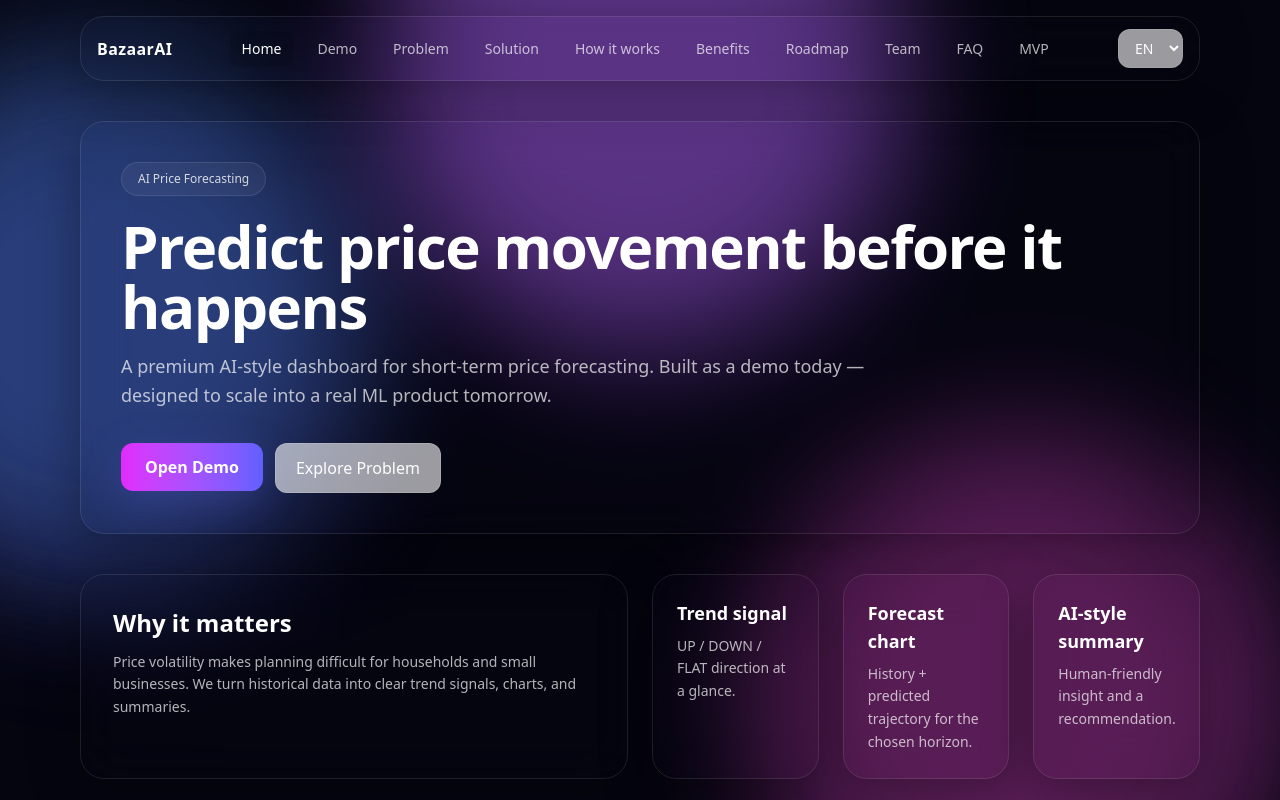
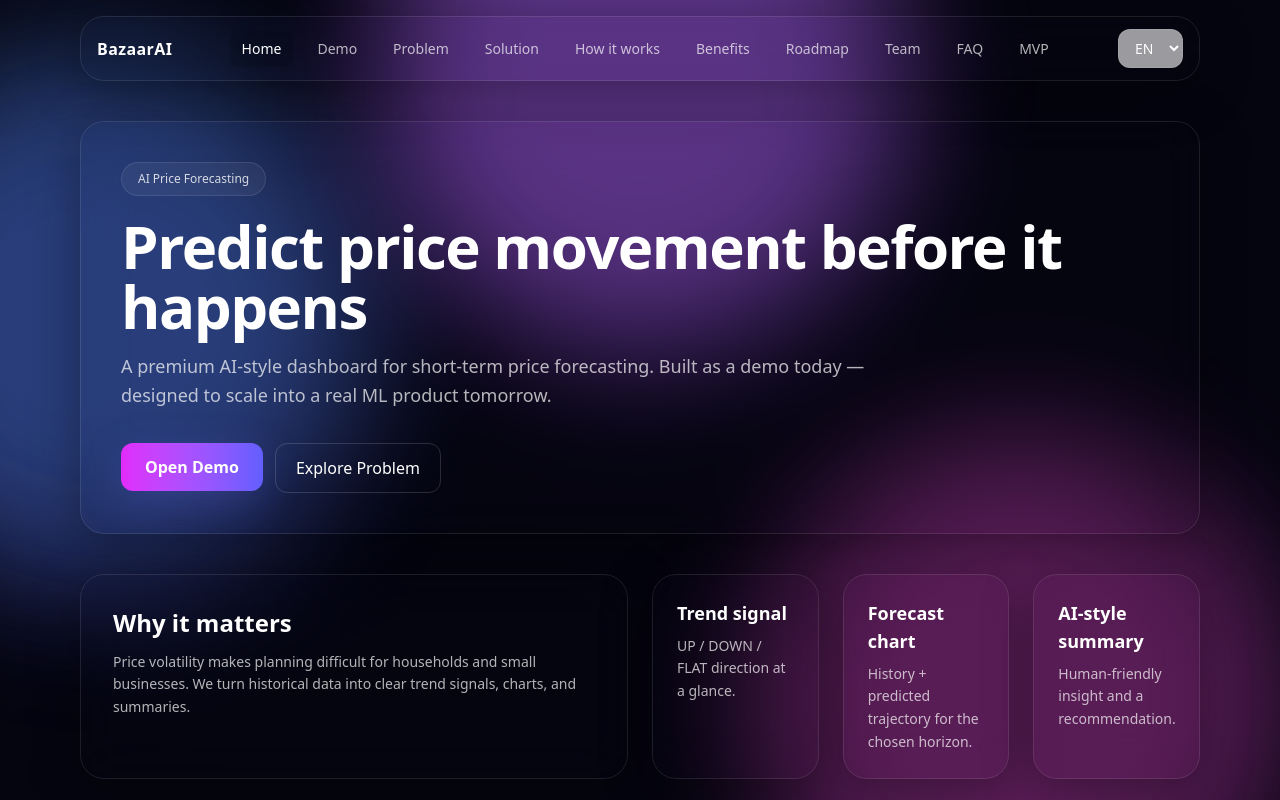
Before and after one commit to Diyorbek-2010/price-forecast-demo, a React (Vite) app in the folder frontend/: page / in a window 1280 px wide. Shown: the top 800 px of the page. Built offline with nearby package versions, Linux system fonts and the light colour scheme; no server answers.

Commit message:
Update Button.jsx

```diff
--- a/frontend/src/components/Button.jsx
+++ b/frontend/src/components/Button.jsx
@@ -20,9 +20,9 @@ export function GhostButton({ className = "", ...props }) {
       {...props}
       className={
         "inline-flex items-center justify-center rounded-xl px-5 py-3 " +
-        "border border-white/15 bg-white/5 text-white hover:bg-white/10 " +
-        "dark:border-white/15 dark:bg-white/5 " +
-        "border-black/10 bg-white/60 text-black hover:bg-white/80 dark:text-white " +
+        "border border-white/15  text-white " +
+        "dark:border-white/15 " +
+        "border-black/10 text-black dark:text-white " +
         className
       }
     />
```
